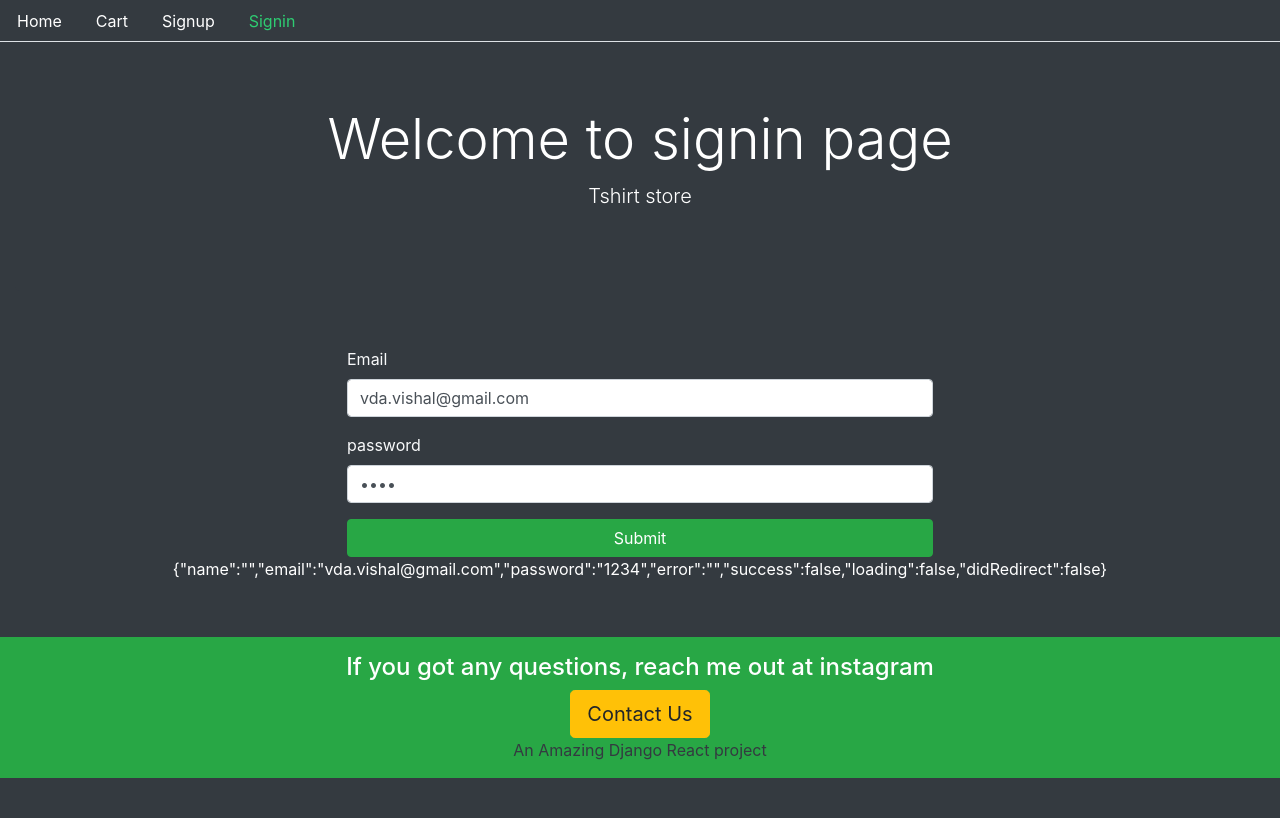
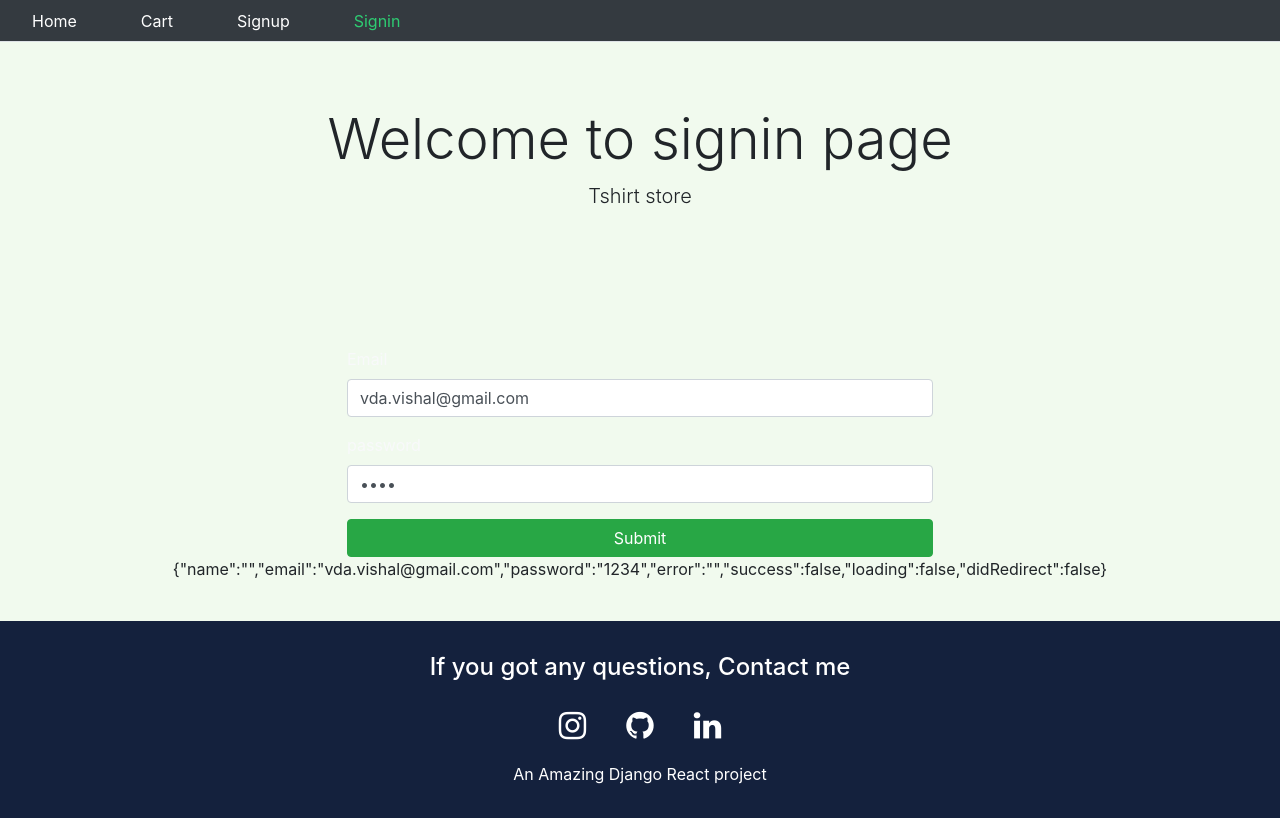
Before and after one commit to VDA-001/Ecom, a React (Create React App) app: page /signin in a window 1280 px wide. Built offline with nearby package versions, Linux system fonts and the light colour scheme.

Commit message:
UI design updated

```diff
--- a/src/core/Base.js
+++ b/src/core/Base.js
@@ -4,25 +4,27 @@ import Menu from './Menu'
 const Base = ({
     title = "My title",
     description = "My description",
-    className="bg-dark text-white p-4",
+    className=" p-4",
     children
 }) =>{
     return (
         <div>
             <Menu />
             <div className="container-fluid">
-                <div className="jumbotron bg-dark text-white text-center">
+                <div className="jumbotron BaseContainer text-center">
                     <h2 className="display-4">{title}</h2>
                     <p className="lead">{description}</p>
                 </div>
                 <div className={className}>{children}</div>
             </div>
-            <footer className="footer bg-dark mt-auto py-3">
-                <div className="container-fluid bg-success text-white text-center py-3">
-                    <h4>If you got any questions, reach me out at instagram</h4>
-                    <button className="btn btn-warning btn-lg">Contact Us</button>
+            <footer className="footer FooterContainer mt-auto py-3">
+                <div className="container-fluid text-center py-3">
+                    <h4>If you got any questions, Contact me</h4>
+                    <a href="#" ><i class="fa fa-instagram Icons fa-2x"></i></a>
+                    <a href="#" ><i class="fa fa-github Icons fa-2x"></i></a>
+                    <a href="#" ><i class="fa fa-linkedin Icons fa-2x"></i></a>
                     <div className="container">
-                        <span className="text-dark">An Amazing Django React project</span>
+                        <span>An Amazing Django React project</span>
                     </div>
                 </div>
             </footer>
--- a/src/core/Card.js
+++ b/src/core/Card.js
@@ -36,7 +36,7 @@ const Card = ({
       }
     };
 
-    const showAddToCart = addToCart =>{
+    const showAddToCart = (addToCart) =>{
       return(
         addtoCart && (
           <button
@@ -67,15 +67,32 @@ const Card = ({
     };
 
     return (
-      <div className="card text-white bg-dark border border-light ">
-        <div className="card-header lead">{cardTitle}</div>
-        <div className="card-body">
+      // <div className="card CardContainer border border-dark">
+      //   <div className="card-header lead">{cardTitle}</div>
+      //   <div className="card-body">
+      //     {getAredirect(redirect)}
+      //     <ImageHelper product={product} />
+      //     <p className="lead font-weight-normal rounded p-2">
+      //       {cardDescription}
+      //     </p>
+      //     <p className="btn btn-success rounded  btn-sm px-4">$ {cardPrice}</p>
+      //     <div className="row">
+      //       <div className="col-12">
+      //         {showAddToCart(addToCart)}
+      //       </div>
+      //       <div className="col-12">
+      //         {showRemoveFromCart(removeFromCart)}
+      //       </div>
+      //     </div>
+      //   </div>
+      // </div>
+      <div className="card">
         {getAredirect(redirect)}
         <ImageHelper product={product} />
-          <p className="lead bg-dark font-weight-normal text-light rounded p-2">
-            {cardDescription}
-          </p>
-          <p className="btn btn-success rounded  btn-sm px-4">$ {cardPrice}</p>
+        <div className="card-body">
+          <h5 className="card-title">{cardTitle}</h5>
+          <p className="card-text">{cardDescription}</p>
+          <p className="rounded PriceParagraph">$ {cardPrice}</p>
           <div className="row">
              <div className="col-12">
                {showAddToCart(addToCart)}
--- a/src/core/Cart.js
+++ b/src/core/Cart.js
@@ -17,6 +17,7 @@ const Cart = () =>{
         return(
             <div>
                 {products.map((products, index)=>(
+                    <div>
                     <Card
                         key={index}
                         product={products}
@@ -25,6 +26,8 @@ const Cart = () =>{
                         reload={reload}
                         setReload={setReload}
                     />
+                    <hr />
+                    </div>
                 ))}
             </div>
         );
@@ -40,12 +43,12 @@ const Cart = () =>{
     return(
         <Base title="Cart page" description="Welcome to checkout">
             <div className="row text-center">
-                <div className="col-6">
+                <div className="col-3 CartElements">
                     {products.length>0 ? (loadAllProducts(products)) : (
                         <h4>No products</h4>
                     )}
                 </div>
-                <div className="col-6">
+                <div className=" col-5 PaymentGateway">
                     {products.length>0 ? (
                         <PaymentB products={products} setReload={setReload} />
                     ) : (
--- a/src/core/Home.js
+++ b/src/core/Home.js
@@ -27,12 +27,11 @@ export default function Home(){
     }, []);
 
     return (
-        <Base title="Home Page" description="Welcome to tshirt store">
-            <h1>Home component</h1>
+        <Base title="Welcome to Tshirt store" description="Home page">
             <div className="row">
                 {products.map((product,index)=>{
                     return(
-                        <div key={index} className="col-4 mb-4">
+                        <div key={index} className="col-2 HomeCotainer mb-4">
                             <Card  product={product}/>
                         </div>
                     );
--- a/src/core/helper/ImageHelper.js
+++ b/src/core/helper/ImageHelper.js
@@ -1,12 +1,13 @@
 import React from 'react';
+import "../../styles.css"
 
 const ImageHelper = ({ product })=>{
     const imageurl = product ? product.image : `/home/vishal/Pictures/Wallpapers/24078.jpg`;
     return(
-        <div className="rounded border border-light p-2">
+        <div className="rounded  p-2">
             <img src={imageurl}
-            style={{ maxHeight:"100%",maxWidth:"100%" }}
-            className="mb-3 rounded"
+            style={{ maxHeight:"auto",width:"100%" }}
+            className=" rounded ImageHelperContainer"
             alt=""
             />
         </div>
--- a/src/styles.css
+++ b/src/styles.css
@@ -1,3 +1,58 @@
 body{
-  background:#343a40;
+  background:#f1faee;
 }
+.BaseContainer{
+  background-color: #f1faee;
+}
+.FooterContainer{
+  background-color: #14213d;
+  color:white;
+}
+.card{
+  background-color: white;
+  border-radius: 20px;
+  border:none;
+  padding:10px;
+  transition: 0.2s;
+  width:auto;
+  height:auto;
+}
+.card:hover{
+  box-shadow: 0 4px 8px 0 rgba(0, 0, 0, 0.2), 0 6px 20px 0 rgba(0, 0, 0, 0.19);
+}
+.NavBar{
+  background-color: #14213d;
+}
+.ImageHelperContainer{
+  border:none;
+  border-radius: 30px;
+}
+.PaymentGateway{
+  position: relative;
+  left:25%;
+}
+.CartElements{
+  position: relative;
+  left:100px;
+}
+.nav-item{
+  margin-left: 15px;
+  margin-right:15px;
+}
+.nav-link{
+  transition: 0.2s;
+}
+.signout:hover{
+  cursor: pointer;
+}
+.Icons{
+  color:white;
+  margin:20px;
+}
+.ShoppingButton{
+  margin-top:20px;
+
+}
+.ShoppingButton:hover{
+  text-decoration: none;
+}
```
Lines whose indentation alone changed are shown as unchanged.
